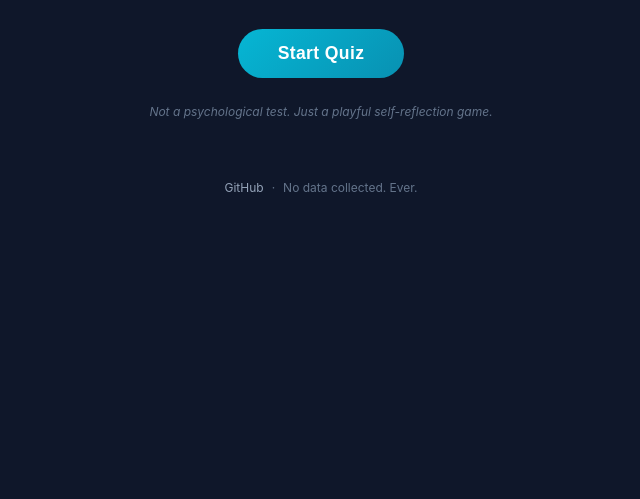
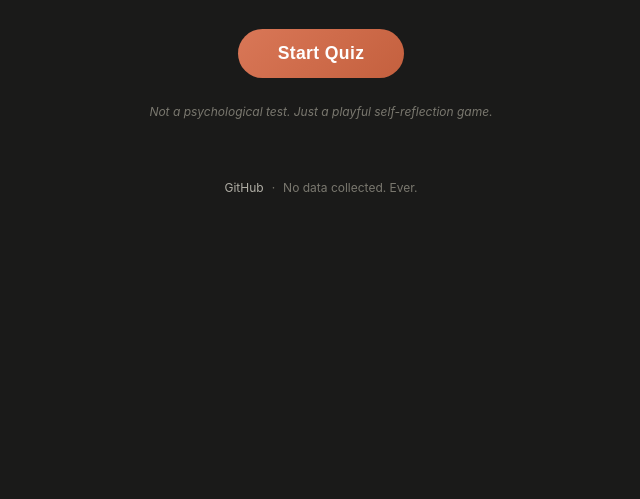
Before and after one commit to janrummel/claude-code-o-mat, a website: page docs/index.html in a window 1280 px wide. Shown: the part 301-800 px from the top of the page, without its empty margins (319-959 px from the left). Drawn offline with Linux system fonts and the light colour scheme.

Commit message:
Redesign web version with Claude-inspired styling
Replace cyan/navy palette with Anthropic-inspired colors: warm orange
accent (#d97757), near-black backgrounds, muted warm text tones. Add
Poppins font for headings. Update gradients, badges, and detail rows.

Co-Authored-By: Claude Opus 4.6 <noreply@anthropic.com>

```diff
--- a/docs/style.css
+++ b/docs/style.css
@@ -6,22 +6,22 @@
 }
 
 :root {
-  --bg: #0f172a;
-  --surface: #1e293b;
-  --surface-hover: #334155;
-  --surface-selected: #164e63;
-  --border: #334155;
-  --border-accent: #06b6d4;
-  --text: #f1f5f9;
-  --text-muted: #94a3b8;
-  --text-dim: #64748b;
-  --accent: #06b6d4;
-  --accent-glow: rgba(6, 182, 212, 0.15);
-  --green: #10b981;
-  --red: #ef4444;
-  --blue: #3b82f6;
-  --amber: #f59e0b;
-  --purple: #a855f7;
+  --bg: #1a1a19;
+  --surface: #252523;
+  --surface-hover: #302f2d;
+  --surface-selected: #3d2e24;
+  --border: #3a3936;
+  --border-accent: #d97757;
+  --text: #faf9f5;
+  --text-muted: #b0aea5;
+  --text-dim: #7a786f;
+  --accent: #d97757;
+  --accent-glow: rgba(217, 119, 87, 0.15);
+  --green: #788c5d;
+  --red: #c45a4f;
+  --blue: #6a9bcc;
+  --amber: #d97757;
+  --purple: #6a9bcc;
   --radius: 12px;
   --max-width: 640px;
 }
@@ -81,9 +81,10 @@ body {
 }
 
 h1 {
+  font-family: 'Poppins', -apple-system, BlinkMacSystemFont, sans-serif;
   font-size: 2.5rem;
   font-weight: 800;
-  background: linear-gradient(135deg, var(--accent), var(--purple));
+  background: linear-gradient(135deg, var(--accent), #e8956a);
   -webkit-background-clip: text;
   -webkit-text-fill-color: transparent;
   background-clip: text;
@@ -111,7 +112,7 @@ h1 {
 
 /* ═══ Buttons ═══ */
 .btn-primary {
-  background: linear-gradient(135deg, var(--accent), #0891b2);
+  background: linear-gradient(135deg, var(--accent), #c4603e);
   color: white;
   border: none;
   padding: 14px 40px;
@@ -125,7 +126,7 @@ h1 {
 
 .btn-primary:hover {
   transform: translateY(-2px);
-  box-shadow: 0 8px 25px rgba(6, 182, 212, 0.3);
+  box-shadow: 0 8px 25px rgba(217, 119, 87, 0.3);
 }
 
 .btn-primary:active {
@@ -162,7 +163,7 @@ h1 {
 
 .progress-fill {
   height: 100%;
-  background: linear-gradient(90deg, var(--accent), var(--purple));
+  background: linear-gradient(90deg, var(--accent), #e8956a);
   transition: width 0.4s ease;
   width: 0%;
 }
@@ -187,6 +188,7 @@ h1 {
 }
 
 .question-text {
+  font-family: 'Poppins', -apple-system, BlinkMacSystemFont, sans-serif;
   font-size: 1.35rem;
   font-weight: 600;
   margin-bottom: 1.5rem;
@@ -260,7 +262,7 @@ h1 {
 .spinner {
   width: 48px;
   height: 48px;
-  border: 3px solid var(--surface);
+  border: 3px solid var(--border);
   border-top-color: var(--accent);
   border-radius: 50%;
   animation: spin 0.8s linear infinite;
@@ -307,9 +309,10 @@ h1 {
 }
 
 .result-name {
+  font-family: 'Poppins', -apple-system, BlinkMacSystemFont, sans-serif;
   font-size: 1.75rem;
   font-weight: 800;
-  color: var(--amber);
+  color: var(--accent);
   margin-bottom: 0.5rem;
 }
 
@@ -350,7 +353,7 @@ h1 {
 }
 
 .detail-row:nth-child(1) strong { color: var(--green); }
-.detail-row:nth-child(2) strong { color: var(--red); }
+.detail-row:nth-child(2) strong { color: var(--accent); }
 .detail-row:nth-child(3) strong { color: var(--blue); }
 
 .detail-row p {
@@ -380,9 +383,9 @@ h1 {
 }
 
 .badge-chip {
-  background: rgba(168, 85, 247, 0.15);
-  border: 1px solid rgba(168, 85, 247, 0.3);
-  color: var(--purple);
+  background: rgba(106, 155, 204, 0.15);
+  border: 1px solid rgba(106, 155, 204, 0.3);
+  color: var(--blue);
   padding: 6px 14px;
   border-radius: 50px;
   font-size: 0.85rem;
```
Also changed, not shown: docs/index.html (+3 -0 lines).
